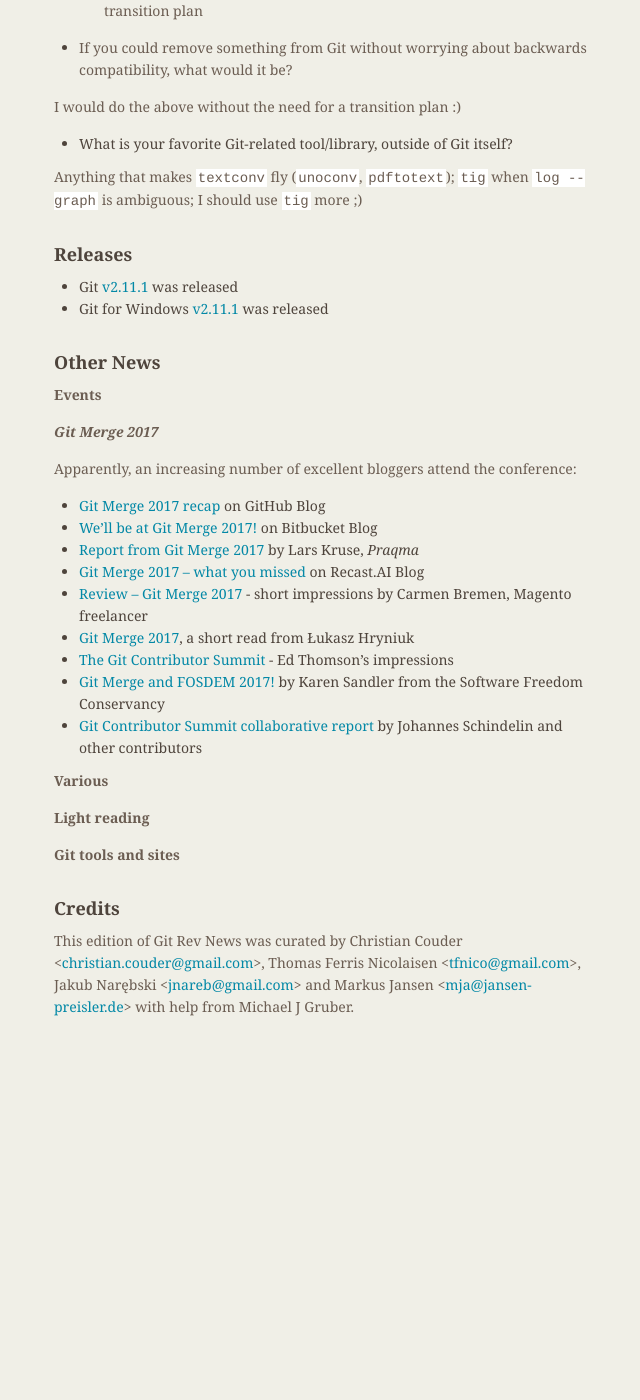
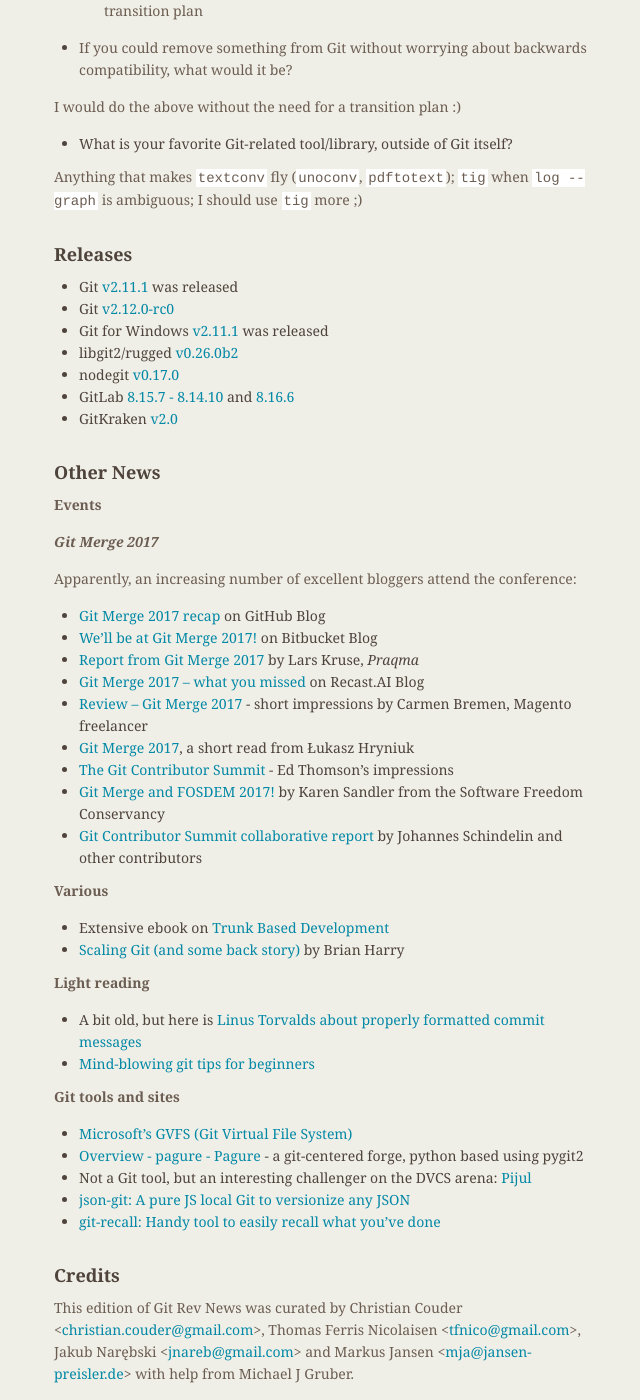
Before and after one commit to git/git.github.io, a Jekyll site: the page built from rev_news/drafts/edition-24.md, in a window 1280 px wide and 1400 px high, scrolled down 6939 px. Shown: the whole window, without its empty margins (480-1120 px from the left). Built offline with Jekyll 4.4.1, drawn with Linux system fonts in a browser that asks for light colours; before the commit the page ends 7972 px from its top, so only the background shows below that.

Commit message:
rn-24: Add more links and releases

```diff
--- a/rev_news/drafts/edition-24.md
+++ b/rev_news/drafts/edition-24.md
@@ -431,7 +431,12 @@
 ## Releases
 
 * Git [v2.11.1](https://github.com/git/git/blob/v2.11.1/Documentation/RelNotes/2.11.1.txt) was released
+* Git [v2.12.0-rc0](https://public-inbox.org/git/xmqqtw8bdjtf.fsf@gitster.mtv.corp.google.com/)
 * Git for Windows [v2.11.1](https://github.com/git-for-windows/git/releases/tag/v2.11.1.windows.1) was released
+* libgit2/rugged [v0.26.0b2](https://github.com/libgit2/rugged/releases/tag/v0.26.0b2)
+* nodegit [v0.17.0](https://github.com/nodegit/nodegit/releases/tag/v0.17.0)
+* GitLab [8.15.7 - 8.14.10 ](https://about.gitlab.com/2017/02/16/gitlab-8-dot-15-dot-7-security-release/) and [8.16.6](https://about.gitlab.com/2017/02/17/gitlab-8-dot-16-dot-6-released/)
+* GitKraken [v2.0](https://blog.axosoft.com/2017/01/25/gitkraken-v2/)
 
 ## Other News
 
@@ -453,12 +458,21 @@
 
 __Various__
 
+* Extensive ebook on [Trunk Based Development](https://trunkbaseddevelopment.com/)
+* [Scaling Git (and some back story)](https://blogs.msdn.microsoft.com/bharry/2017/02/03/scaling-git-and-some-back-story/) by Brian Harry
 
 __Light reading__
 
+* A bit old, but here is [Linus Torvalds about properly formatted commit messages](https://github.com/torvalds/subsurface-for-dirk/commit/b6590150d68df528efd40c889ba6eea476b39873)
+* [Mind-blowing git tips for beginners](https://zabanaa.github.io/notes/mind-blowing-git-tips.html)
 
 __Git tools and sites__
 
+* [Microsoft's GVFS (Git Virtual File System)](https://blogs.msdn.microsoft.com/visualstudioalm/2017/02/03/announcing-gvfs-git-virtual-file-system/)
+* [Overview - pagure - Pagure](https://pagure.io/pagure) - a git-centered forge, python based using pygit2
+* Not a Git tool, but an interesting challenger on the DVCS arena: [Pijul](https://pijul.org/)
+* [json-git: A pure JS local Git to versionize any JSON](https://github.com/RobinBressan/json-git)
+* [git-recall: Handy tool to easily recall what you've done](https://github.com/Fakerr/git-recall)
 
 ## Credits
 
```
